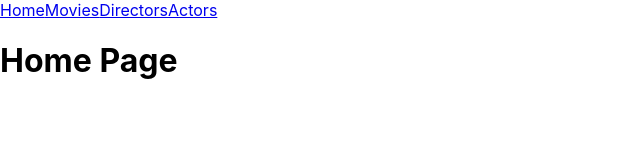
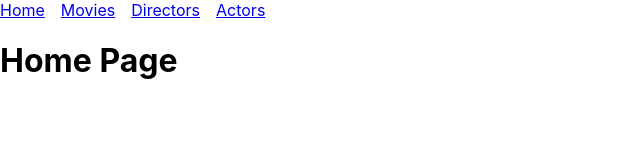
Before and after one commit to noribang/frontend-phase-2-project, a React (Create React App) app: page / in a window 1280 px wide. Shown: the top 160 px of the page, without its empty margins (0-640 px from the left). Built offline with nearby package versions, Linux system fonts and the light colour scheme.

Commit message:
Test style changes

```diff
--- a/src/components/NavBar.js
+++ b/src/components/NavBar.js
@@ -1,13 +1,17 @@
 import React from "react";
 import { NavLink } from "react-router-dom";
+
+const navBarStyle = {
+    marginRight: "1em",
+}
 
 function NavBar() {
 
   return (
     <div className="navbar">
-      <NavLink exact to="/">Home</NavLink>
-      <NavLink exact to="/movies">Movies</NavLink>
-      <NavLink exact to="/directors">Directors</NavLink>
+      <NavLink exact to="/" style={navBarStyle}>Home</NavLink>
+      <NavLink exact to="/movies" style={navBarStyle}>Movies</NavLink>
+      <NavLink exact to="/directors" style={navBarStyle}>Directors</NavLink>
       <NavLink exact to="/actors">Actors</NavLink>
 
     </div>
```
